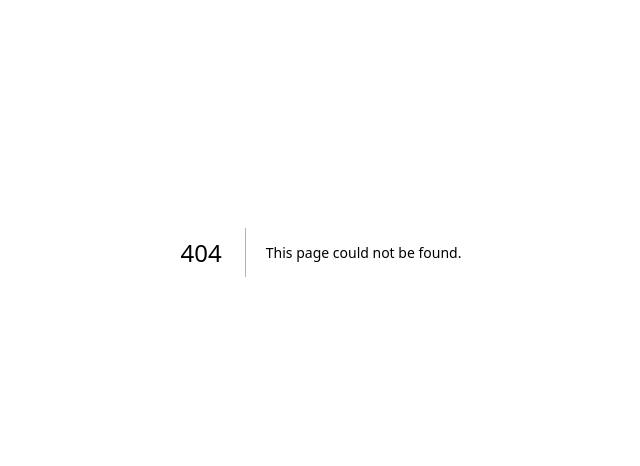
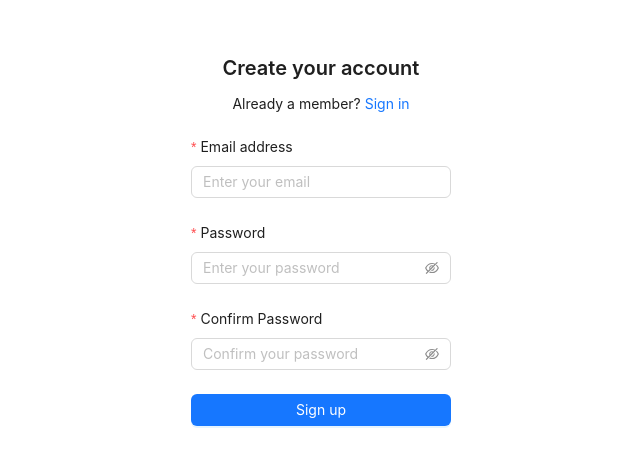
Before and after one commit to Project-FitLoop/FitLoop-FE, a Next.js app: page /register in a window 1280 px wide. Before the commit this address had no page. Shown: the part 148-614 px from the top of the page, without its empty margins (319-959 px from the left). Built offline with nearby package versions, Linux system fonts and the light colour scheme.

Commit message:
[feat/#4] 회원가입 페이지 구현 및 폴더 위치 수정

```diff
--- a/src/app/auth/page.tsx
+++ b/src/app/(auth)/login/page.tsx
@@ -1,4 +1,4 @@
-import LoginForm from '@/ui/components/auth/LoginForm';
+import LoginForm from '@/ui/components/auth/login/LoginForm';
 const LoginPage = () => {
   return (
     <div style={{ height: '100vh', display: 'flex', alignItems: 'center', justifyContent: 'center' }}>
--- /dev/null
+++ b/src/app/(auth)/register/page.tsx
@@ -0,0 +1,10 @@
+import RegisterForm from '@/ui/components/auth/register/RegisterForm';
+const RegisterPage = () => {
+  return (
+    <div style={{ height: '100vh', display: 'flex', alignItems: 'center', justifyContent: 'center' }}>
+      <RegisterForm />
+    </div>
+  );
+};
+
+export default RegisterPage;
--- /dev/null
+++ b/src/ui/components/auth/register/RegisterForm.tsx
@@ -0,0 +1,79 @@
+"use client";
+
+import React from "react";
+import { Form, Input, Button, Typography } from "antd";
+
+const { Title, Text, Link } = Typography;
+
+const RegisterForm: React.FC = () => {
+  const onFinish = (values: any) => {
+    console.log("회원가입 성공:", values);
+  };
+
+  const onFinishFailed = (errorInfo: any) => {
+    console.log("회원가입 실패:", errorInfo);
+  };
+
+  return (
+    <div style={{ maxWidth: 400, margin: "0 auto", padding: "20px" }}>
+      <div style={{ textAlign: "center", marginBottom: "20px" }}>
+        <Title level={4}>Create your account</Title>
+        <Text>
+          Already a member? <Link href="/login">Sign in</Link>
+        </Text>
+      </div>
+      <Form
+        name="register"
+        onFinish={onFinish}
+        onFinishFailed={onFinishFailed}
+        layout="vertical"
+      >
+        <Form.Item
+          label="Email address"
+          name="email"
+          rules={[
+            { required: true, message: "Please input your email!" },
+            { type: "email", message: "Please enter a valid email!" },
+          ]}
+        >
+          <Input placeholder="Enter your email" />
+        </Form.Item>
+
+        <Form.Item
+          label="Password"
+          name="password"
+          rules={[{ required: true, message: "Please input your password!" }]}
+        >
+          <Input.Password placeholder="Enter your password" />
+        </Form.Item>
+
+        <Form.Item
+          label="Confirm Password"
+          name="confirmPassword"
+          dependencies={["password"]}
+          rules={[
+            { required: true, message: "Please confirm your password!" },
+            ({ getFieldValue }) => ({
+              validator(_, value) {
+                if (!value || getFieldValue("password") === value) {
+                  return Promise.resolve();
+                }
+                return Promise.reject(new Error("Passwords do not match!"));
+              },
+            }),
+          ]}
+        >
+          <Input.Password placeholder="Confirm your password" />
+        </Form.Item>
+
+        <Form.Item>
+          <Button type="primary" htmlType="submit" block>
+            Sign up
+          </Button>
+        </Form.Item>
+      </Form>
+    </div>
+  );
+};
+
+export default RegisterForm;
```
Also changed, not shown: src/ui/components/auth/login/LoginForm.tsx (renamed from src/ui/components/auth/LoginForm.tsx).
